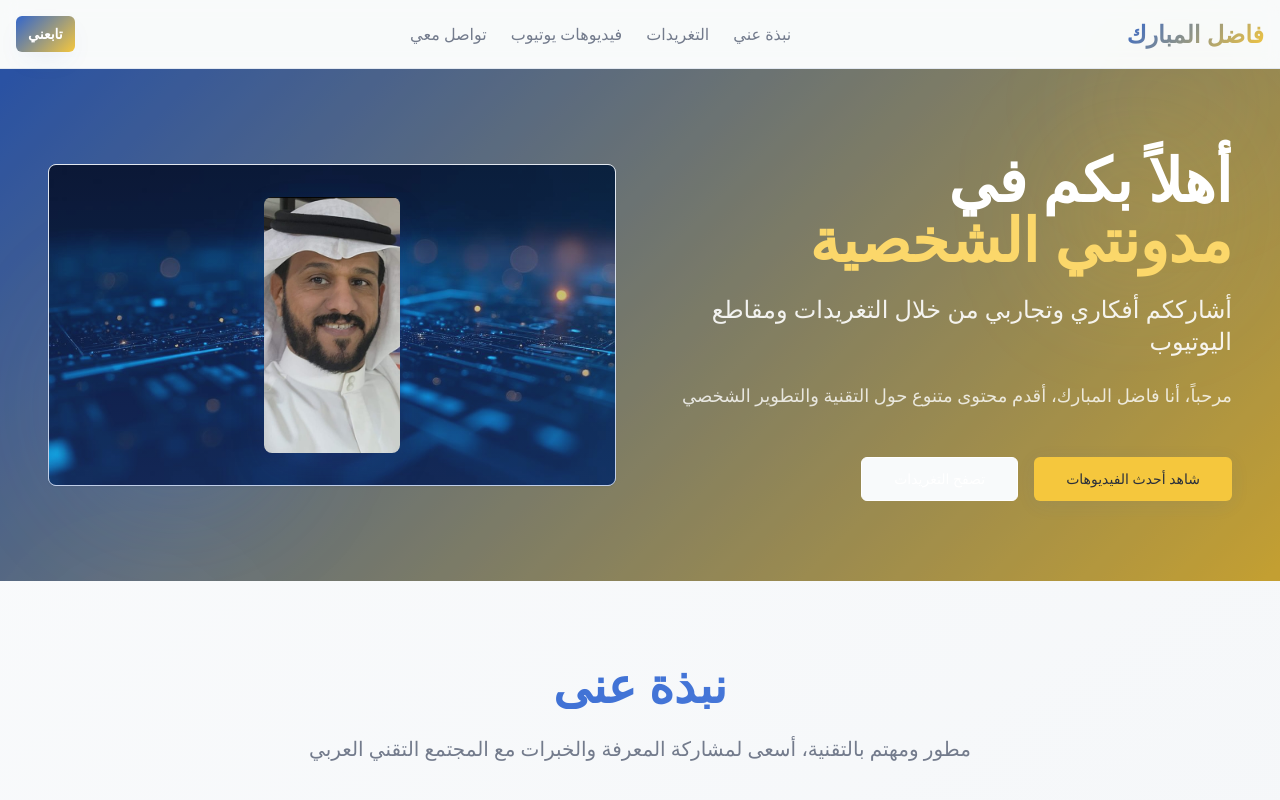
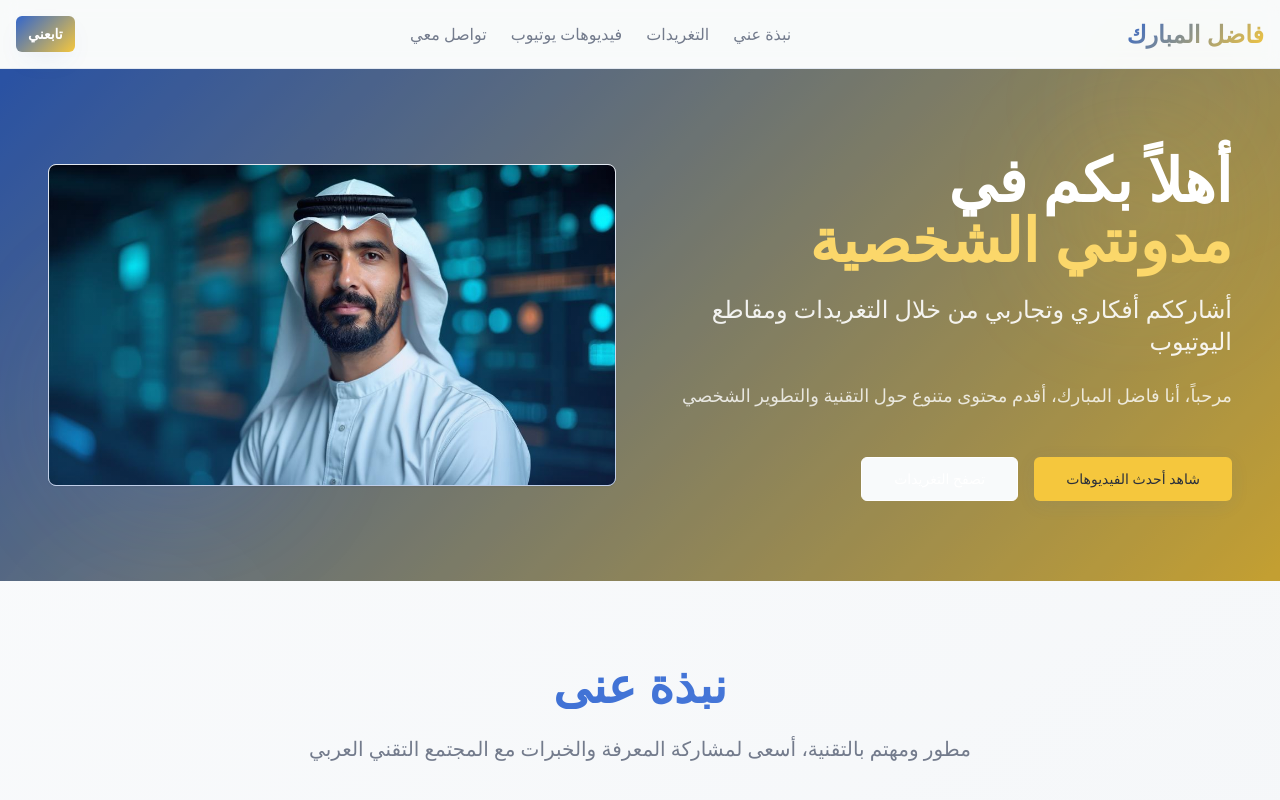
Before and after one commit to fnar95/fnar-blog-archive, a React (Vite) app: page / in a window 1280 px wide. Shown: the top 800 px of the page. Built offline with nearby package versions, Linux system fonts and the light colour scheme.

Commit message:
Integrate image with background
Integrate the user's image with the background to make it appear more cohesive.

```diff
--- a/src/components/Hero.tsx
+++ b/src/components/Hero.tsx
@@ -1,6 +1,6 @@
 import { Button } from "@/components/ui/button";
 import { Card } from "@/components/ui/card";
-import techBackground from "@/assets/tech-background.jpg";
+import heroImage from "@/assets/hero-combined.jpg";
 
 const Hero = () => {
   return (
@@ -30,22 +30,12 @@ const Hero = () => {
           </div>
 
           <div className="relative animate-slide-up">
-            <Card className="overflow-hidden shadow-elegant relative">
-              {/* خلفية تقنية */}
-              <div
-                className="absolute inset-0 bg-cover bg-center"
-                style={{ backgroundImage: `url(${techBackground})` }}
+            <Card className="overflow-hidden shadow-elegant">
+              <img
+                src={heroImage}
+                alt="فاضل المبارك"
+                className="w-full h-80 object-cover"
               />
-              {/* طبقة شفافة للتحكم في التباين */}
-              <div className="absolute inset-0 bg-primary/20"></div>
-              {/* الصورة الشخصية */}
-              <div className="relative z-10 flex items-center justify-center h-80 p-8">
-                <img
-                  src="/lovable-uploads/fe9eb7d9-8317-411c-864d-5f65e4209548.png"
-                  alt="فاضل المبارك"
-                  className="max-w-full max-h-full object-contain rounded-lg shadow-hover"
-                />
-              </div>
             </Card>
             <div className="absolute inset-0 bg-gradient-to-t from-primary/20 to-transparent rounded-lg"></div>
           </div>
```
Also changed, not shown: src/assets/hero-combined.jpg (added).
